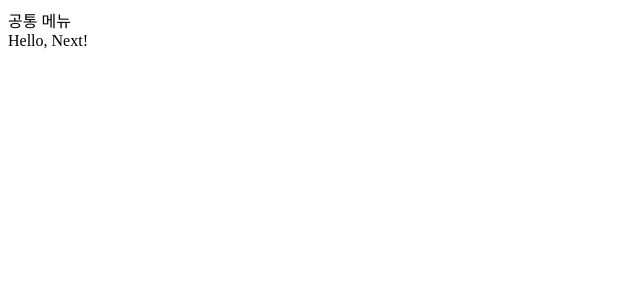
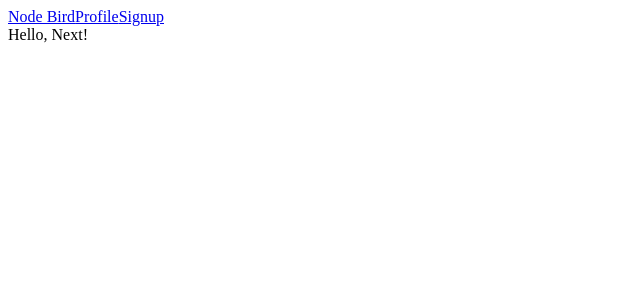
Before and after one commit to MinwooJJ/twitter-clone, a Next.js app: page / in a window 1280 px wide. Shown: the top 300 px of the page, without its empty margins (0-640 px from the left). Built offline with nearby package versions, Linux system fonts and the light colour scheme.

Commit message:
Add eslint

```diff
--- a/components/AppLayout.js
+++ b/components/AppLayout.js
@@ -1,10 +1,21 @@
-import React from "react";
-import PropTypes from "prop-types";
+import React from 'react';
+import PropTypes from 'prop-types';
+import Link from 'next/link';
 
 function AppLayout({ children }) {
   return (
     <div>
-      <div>공통 메뉴</div>
+      <div>
+        <Link href="/">
+          <a>Node Bird</a>
+        </Link>
+        <Link href="/profile">
+          <a>Profile</a>
+        </Link>
+        <Link href="/signup">
+          <a>Signup</a>
+        </Link>
+      </div>
       {children}
     </div>
   );
--- a/package.json
+++ b/package.json
@@ -11,5 +11,11 @@
   "dependencies": {
     "next": "^10.2.3",
     "prop-types": "^15.7.2"
+  },
+  "devDependencies": {
+    "eslint": "^7.28.0",
+    "eslint-plugin-import": "^2.23.4",
+    "eslint-plugin-react": "^7.24.0",
+    "eslint-plugin-react-hooks": "^4.2.0"
   }
 }
--- a/pages/index.js
+++ b/pages/index.js
@@ -1,5 +1,5 @@
-import React from "react";
-import AppLayout from "../components/AppLayout";
+import React from 'react';
+import AppLayout from '../components/AppLayout';
 
 function Home() {
   return (
--- a/pages/profile.js
+++ b/pages/profile.js
@@ -1,4 +1,4 @@
-import React from "react";
+import React from 'react';
 
 function Profile() {
   return <div>My profile</div>;
--- a/pages/signup.js
+++ b/pages/signup.js
@@ -1,4 +1,4 @@
-import React from "react";
+import React from 'react';
 
 function Signup() {
   return <div>Sign up</div>;
```
Also changed, not shown: 2 other files (tests, documents, lock files or other folders).
